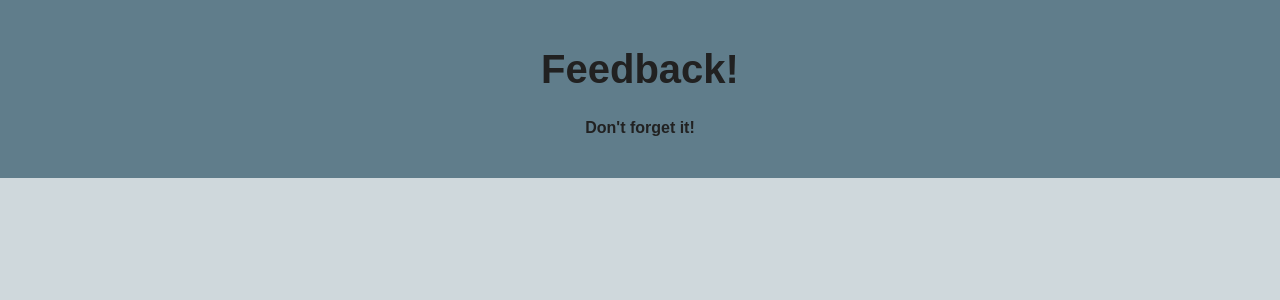
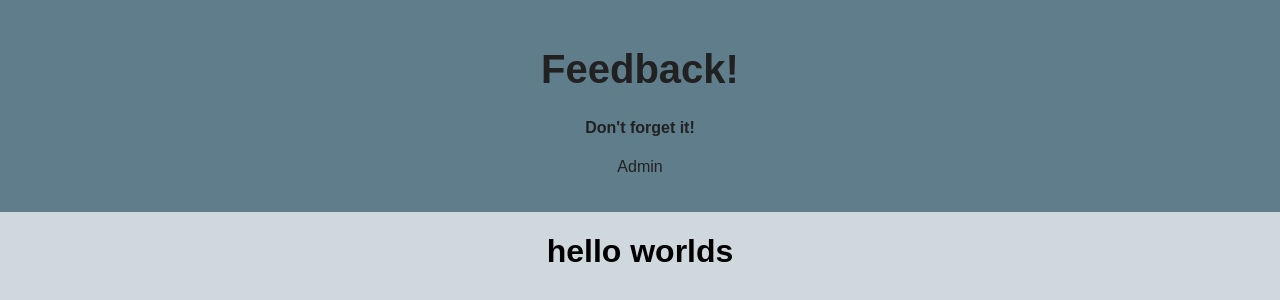
Before and after one commit to mshaokee/Feedback-Loop, a React (Create React App) app: page /#/admin in a window 1280 px wide. Shown: the top 300 px of the page. Built offline with nearby package versions, Linux system fonts and the light colour scheme; no server answers.

Commit message:
router to admin works

```diff
--- /dev/null
+++ b/src/components/Admin/Admin.jsx
@@ -0,0 +1,14 @@
+import React, { Component } from 'react';
+
+class Admin extends Component {
+
+    render() {
+        return (
+            <div>
+                <h1>hello worlds</h1>
+            </div>
+        );//end return
+    };//end render
+};//end class
+
+export default Admin;
--- a/src/components/App/App.js
+++ b/src/components/App/App.js
@@ -10,6 +10,7 @@ import PageThree from '../PageThree/PageThree';
 import PageFour from '../PageFour/PageFour';
 import Review from '../ReviewPage/ReviewPage';
 import Feedback from '../Feedback/Feedback';
+import Admin from '../Admin/Admin';
 
 
 class App extends Component {
@@ -66,7 +67,7 @@ render() {
     <div className="App">
       {/* NEED HASHROUTER TO WRAP MY ROUTES */}
       <HashRouter>
-        <Header />
+        <Route render={(props) => <Header {...props} />} />
         {/* <button onClick={this.buttonClick}>check</button> */}
         {/* WHEN DIRECTING PATH WITH DISPATCH, SET PROPS */}
         <Route exact path="/"
@@ -94,6 +95,10 @@ render() {
         <Route path="/feedback"
           render={(props) => <Feedback {...props}
             dispatch={this.props.dispatch} />} />
+
+        <Route path="/admin"
+          render={(props) => <Admin {...props}
+        dispatch={this.props.dispatch} />} />
       </HashRouter>
     </div>
   );//end return
--- a/src/components/Header/Header.jsx
+++ b/src/components/Header/Header.jsx
@@ -1,12 +1,22 @@
 import React, { Component } from 'react';
 
 class Header extends Component {
+    componentDidMount(){
+        console.log('Header mounted');
+    }
+
+    handleClick = () => {
+        console.log('clicked');
+        this.props.history.push('/admin');
+    }
+
     render() {
         return (
             <div>
                 <header className="App-header">
                     <h1 className="App-title">Feedback!</h1>
                     <h4>Don't forget it!</h4>
+                    <p><span onClick={this.handleClick}>Admin</span></p>
                 </header>
             </div>
         );//end return
--- a/src/components/PageTwo/PageTwo.jsx
+++ b/src/components/PageTwo/PageTwo.jsx
@@ -1,6 +1,7 @@
 import React, { Component } from 'react';
 import { Button } from '@material-ui/core';
 import { TextField } from '@material-ui/core';
+
 
 class PageTwo extends Component {
 
```
Also changed, not shown: src/components/App/App.css (line endings or trailing spaces).
